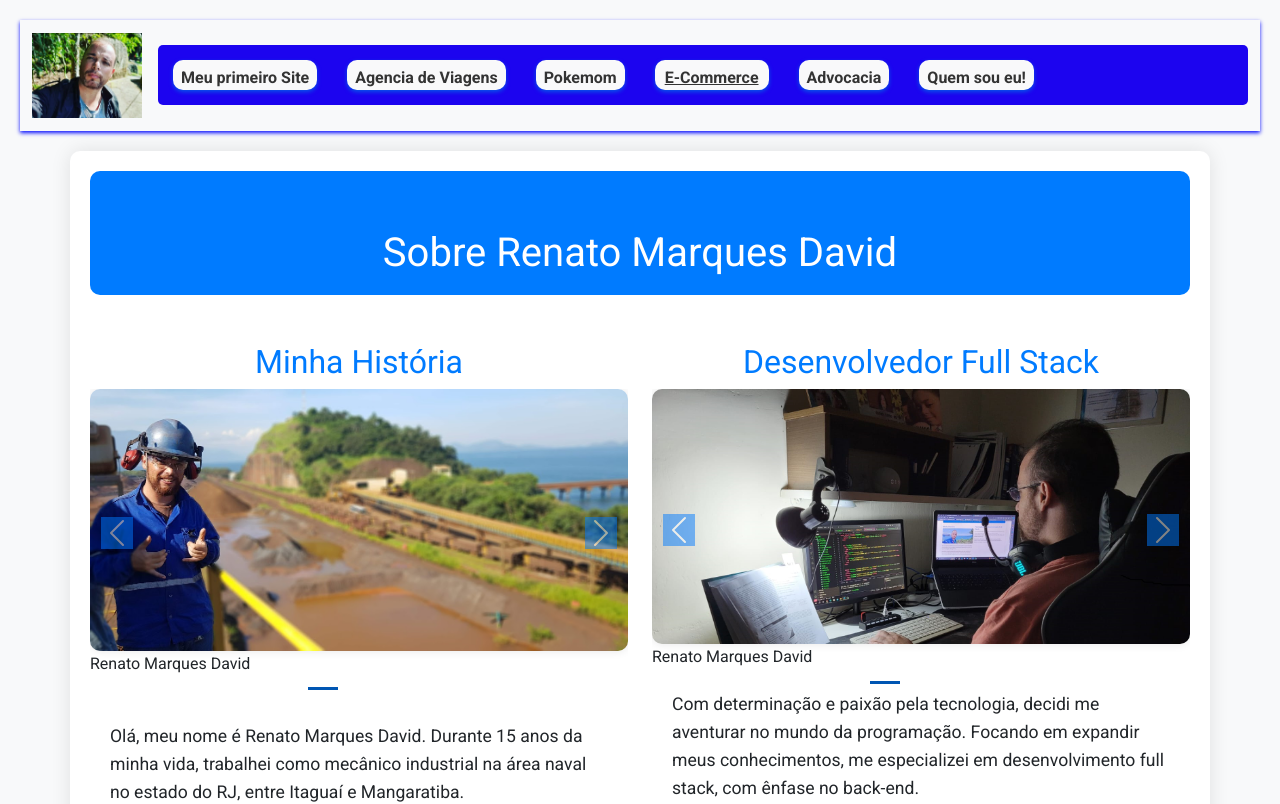
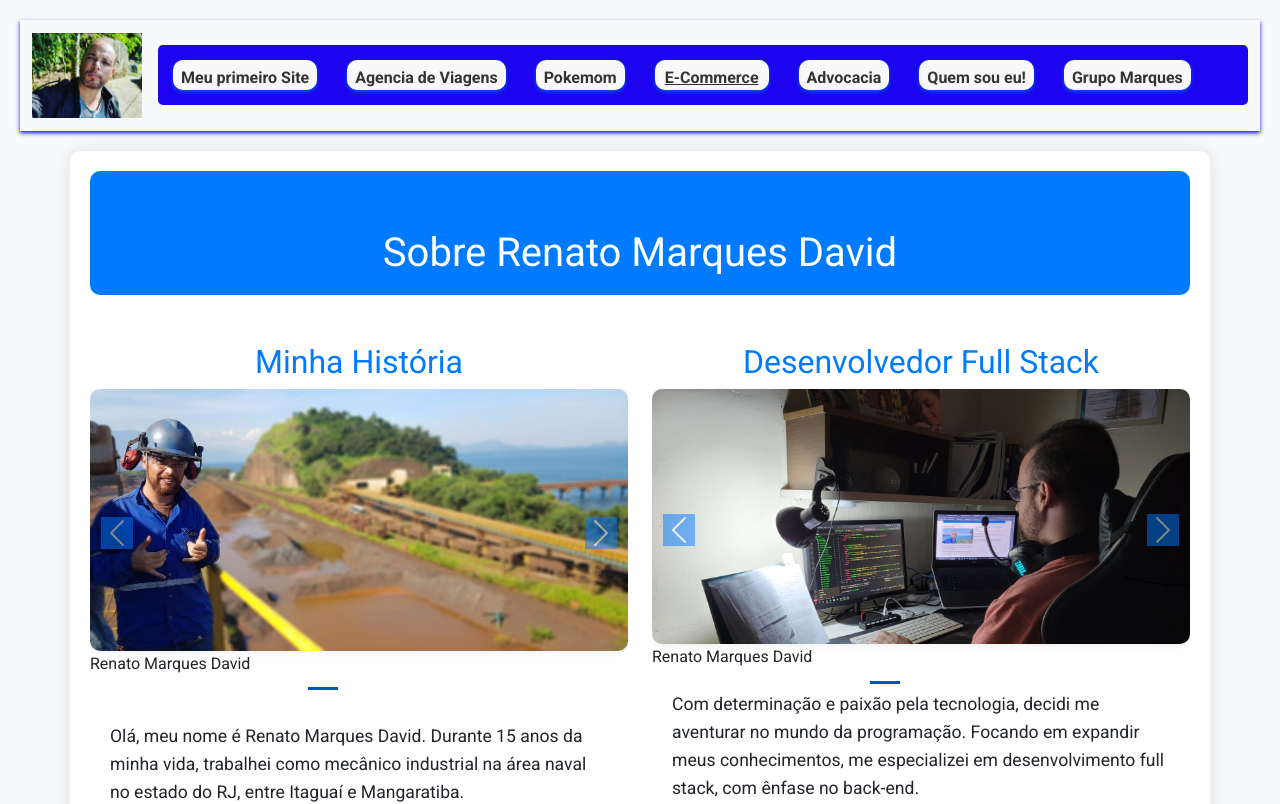
Before and after one commit to Renatodavid/Portifolio1, a React (Create React App) app: page / in a window 1280 px wide. Shown: the top 804 px of the page. Built offline with nearby package versions, Linux system fonts and the light colour scheme.

Commit message:
subindo pagina grupo marques

```diff
--- a/src/components/NavBar.js
+++ b/src/components/NavBar.js
@@ -36,6 +36,9 @@ export default function NavBar() {
                             <li className="nav-item">
                                 <a className="nav-link" href="https://renatomarquesdavid.netlify.app/">Quem sou eu!</a>
                             </li>
+                            <li className="nav-item">
+                                <a className="nav-link" href="https://grupomarquesbr.netlify.app/">Grupo Marques</a>
+                            </li>
 
 
                         </ul>
```
